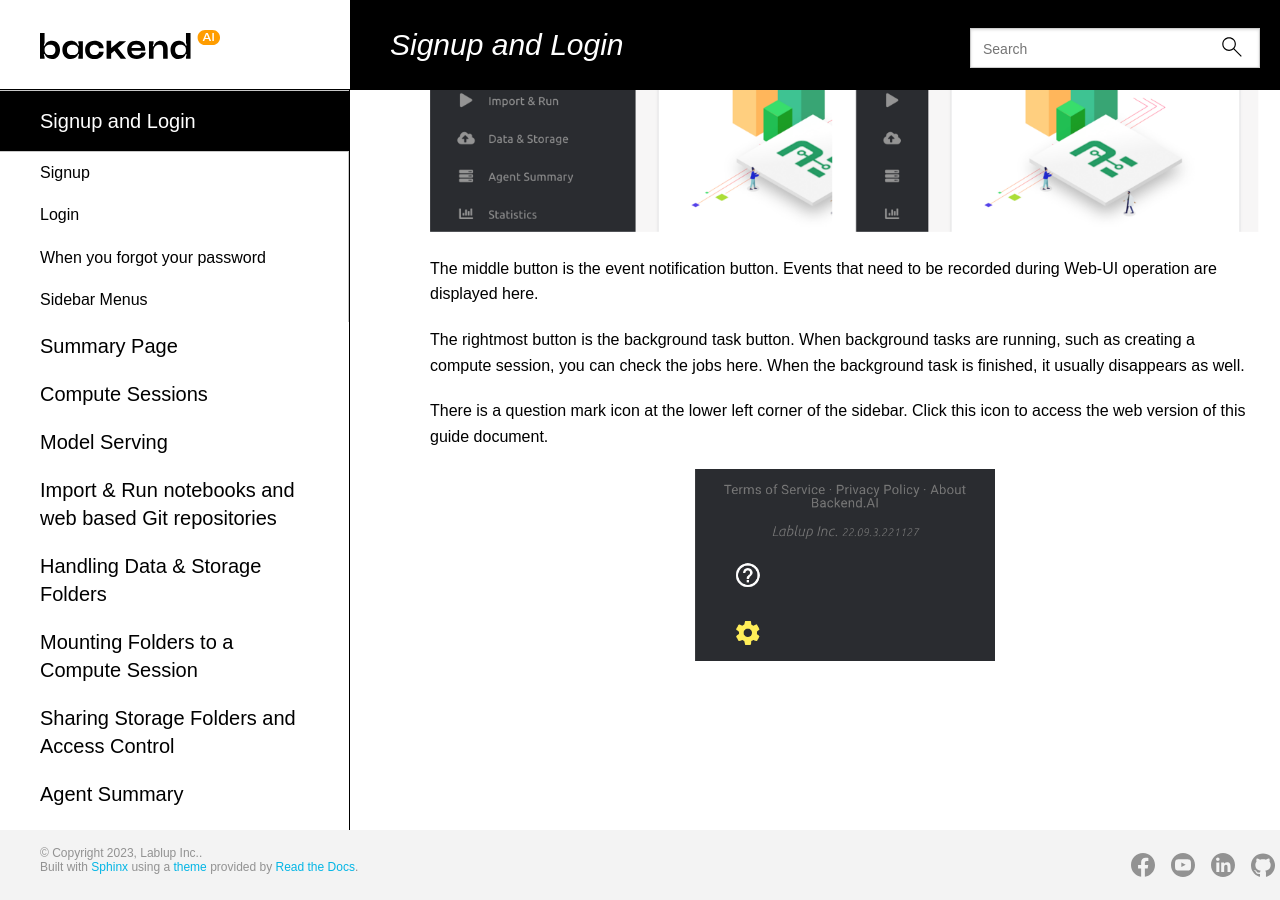
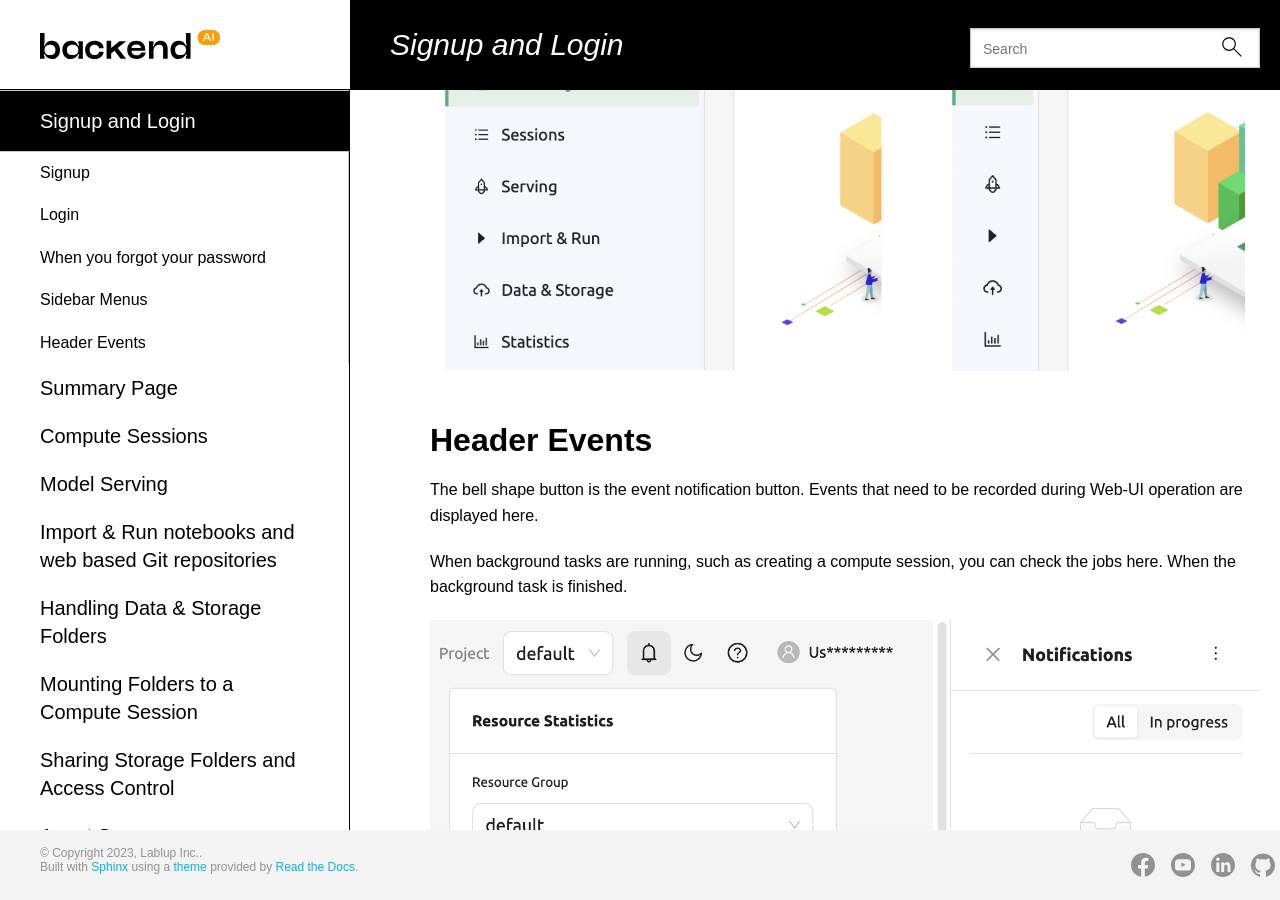
Before and after one commit to lablup/backend.ai-docs-webui, a Sphinx documentation site: the page built from docs/login/login.rst, in a window 1280 px wide and 900 px high, scrolled down 4142 px. Built offline with Sphinx 7.4.7 and the Read the Docs theme 2.0.0, drawn with Linux system fonts in a browser that asks for light colours; some web fonts are replaced.

Commit message:
docs: [login] apply new logo images and add notification descriptions

```diff
--- a/docs/login/login.rst
+++ b/docs/login/login.rst
@@ -96,18 +96,17 @@ There are three buttons at the top of the left sidebar.
 The leftmost button changes the size of the sidebar. Click to make the sidebar
 narrower. Click again to bring the sidebar back to its original width.
 
+
 .. image:: ui_menu.png
+   :align: center
 
-The middle button is the event notification button. Events that need to be
-recorded during Web-UI operation are displayed here.
+Header Events
+----------------
+The bell shape button is the event notification button.
+Events that need to be recorded during Web-UI operation are displayed here.
 
-The rightmost button is the background task button. When background tasks are
-running, such as creating a compute session, you can check the jobs here.  When
-the background task is finished, it usually disappears as well.
+When background tasks are running, such as creating a compute session,
+you can check the jobs here. When the background task is finished.
 
-There is a question mark icon at the lower left corner of the sidebar. Click
-this icon to access the web version of this guide document.
-
-.. image:: question_icon.png
-   :width: 300
+.. image:: notification.png
    :align: center
```
Also changed, not shown: docs/login/forgot_password_panel.png, docs/login/forgot_password_panel_deprecated.png (added), docs/login/login_dialog.png, docs/login/login_dialog_deprecated.png (added), docs/login/notification.png (added), docs/login/signout_button.png, docs/login/signout_button_deprecated.png (added), docs/login/ui_menu.png, docs/login/ui_menu_deprecated.png (added), 1 other file.
